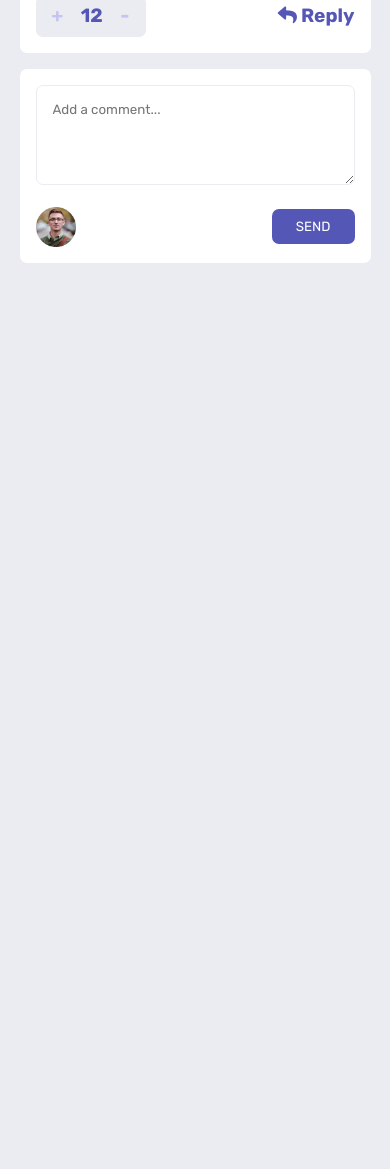
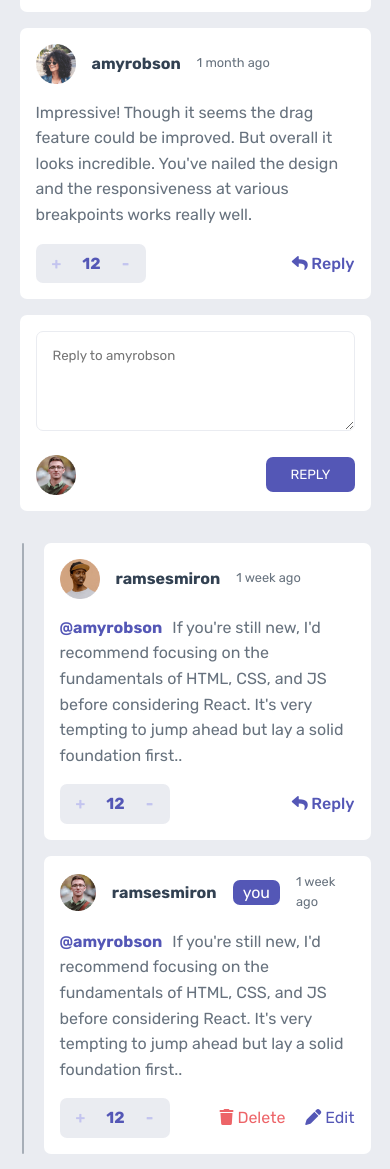
Before and after one commit to ShayanFaghihi/Interactive-comments-section, a plain HTML site: page index.html in a window 390 px wide. Shown: the part 292-1461 px from the top of the page. Before the commit the page ends 844 px from the top, so only its background shows below. Drawn offline with Linux system fonts and the light colour scheme.

Commit message:
Mobile View Completed

```diff
--- a/index.html
+++ b/index.html
@@ -15,6 +15,7 @@
   <div class="container">
     <!-- Comments section -->
     <div class="comments-section">
+
       <!-- Comment Box -->
       <div class="comment-box">
         <div class="comment-box__user">
@@ -37,6 +38,97 @@
           </div> <!--End of Reply-->
         </div> <!--End of Interaction-->
       </div> <!--End of Comment Box-->
+
+      <!-- Comment Box -->
+      <div class="comment-box">
+        <div class="comment-box__user">
+          <span class="user-avatar"><img src="/images/avatars/image-amyrobson.png" alt="amyrobson" class="avatar"></span>
+          <span class="username">amyrobson</span>
+          <span class="user-comment-date">1 month ago</span>
+        </div> <!--End of user-->
+        <div class="comment-box__comment">
+          <p class="comment">Impressive! Though it seems the drag feature could be improved. But overall it looks incredible. You've nailed the design and the responsiveness at various breakpoints works really well.</p>
+        </div> <!--End of comment-->
+        <div class="comment-box__interact">
+          <div class="comment-score">
+            <span class="like">+</span>
+            <span class="score">12</span>
+            <span class="dislike">-</span>
+          </div> <!--End of Scores-->
+          <div class="reply">
+            <i class="fas fa-reply"></i>
+            Reply
+          </div> <!--End of Reply-->
+        </div> <!--End of Interaction-->
+      </div> <!--End of Comment Box-->
+
+      <!-- Add a reply section -->
+      <div class="add-comment-section add-reply">
+        <form action="" id="replyCommentForm">
+          <textarea name="add-comment" id="replyCommentBox" placeholder="Reply to amyrobson"></textarea>
+          <div class="add-comment__trigger">
+              <img src="/images/avatars/image-juliusomo.png" alt="juliusomo" class="avatar">
+              <button type="submit" class="btn btn-blue">Reply</button>
+          </div>
+        </form>
+      </div> <!--End of Add reply Section-->
+
+      <!-- Replies Comment Box -->
+      <div class="reply-section">
+
+        <div class="comment-box">
+          <div class="comment-box__user">
+            <span class="user-avatar"><img src="/images/avatars/image-ramsesmiron.png" alt="ramsesmiron" class="avatar"></span>
+            <span class="username">ramsesmiron</span>
+            <span class="user-comment-date">1 week ago</span>
+          </div> <!--End of user-->
+          <div class="comment-box__comment">
+            <p class="comment"><span class="reply-to">@amyrobson</span>If you're still new, I'd recommend focusing on the fundamentals of HTML, CSS, and JS before considering React. It's very tempting to jump ahead but lay a solid foundation first..</p>
+          </div> <!--End of comment-->
+          <div class="comment-box__interact">
+            <div class="comment-score">
+              <span class="like">+</span>
+              <span class="score">12</span>
+              <span class="dislike">-</span>
+            </div> <!--End of Scores-->
+            <div class="reply">
+              <i class="fas fa-reply"></i>
+              Reply
+            </div> <!--End of Reply-->
+          </div> <!--End of Interaction-->
+        </div> <!--End of Replies Comment Box-->
+
+        <div class="comment-box self-comment">
+          <div class="comment-box__user">
+            <!-- My Comment Details -->
+            <span class="user-avatar"><img src="/images/avatars/image-juliusomo.png" alt="ramsesmiron" class="avatar"></span>
+            <span class="username">ramsesmiron</span>
+            <span class="you-tag">you</span>
+            <span class="user-comment-date">1 week ago</span>
+          </div> <!--End of user-->
+
+          <div class="comment-box__comment">
+            <p class="comment"><span class="reply-to">@amyrobson</span>If you're still new, I'd recommend focusing on the fundamentals of HTML, CSS, and JS before considering React. It's very tempting to jump ahead but lay a solid foundation first..</p>
+          </div> <!--End of comment-->
+
+          <div class="comment-box__interact">
+            <div class="comment-score">
+              <span class="like">+</span>
+              <span class="score">12</span>
+              <span class="dislike">-</span>
+            </div> <!--End of Scores-->
+
+            <div class="comment-box__interact--self">
+              <span class="delete"><i class="fas fa-trash"></i> Delete</span>
+              <span class="edit"><i class="fas fa-pen"></i> Edit</span>
+            </div>
+          </div> <!--End of Interaction-->
+
+        </div> <!--End of My Reply Comment Box-->
+
+      </div> <!--End of Replies Section-->
+
+
     </div> <!--End of Comments Section-->
 
     <!-- Add a comment section -->
@@ -48,7 +140,7 @@
             <button type="submit" class="btn btn-blue">Send</button>
         </div>
       </form>
-    </div>
+    </div> <!--End of Add comment Section-->
   </div> <!--End of Container-->
 
   <!-- Pull dynamic content from the data.json file -->
--- a/style.css
+++ b/style.css
@@ -22,7 +22,8 @@
     --ne-white : hsl(0, 0%, 100%);
 
     /* Font */
-    --default-font-size : 1.2rem;
+    --default-font-size : 1rem;
+    --font-size-small : .8rem;
 
     /* Border */
     --default-border-radius : 7px;
@@ -33,7 +34,7 @@ body {
     font-size: 16px;
     font-weight: 400;
     letter-spacing: 1.8;
-    line-height: 1.4;
+    line-height: 1.6;
     min-height: 100vh;
     display: flex;
     justify-content: center;
@@ -73,7 +74,8 @@ img {
     font-weight: 400;
 }
 
-.btn:focus {
+.btn:focus,
+textarea:focus {
     outline: none;
 }
 
@@ -86,6 +88,7 @@ img {
 .btn-blue:hover {
     background-color: var(--pri-light-gray-blue);
 }
+
 /* ////////////////////////// */
 /* Main Styles */
 /* ////////////////////////// */
@@ -93,7 +96,6 @@ img {
 /* Comments Section */
 /* Comment Box */
 .comment-box {
-    width: 100%;
     background-color: var(--ne-white);
     padding: 1rem;
     border-radius: var(--default-border-radius);
@@ -110,6 +112,11 @@ img {
     align-items: center;
 }
 
+.comment-box__user .user-avatar {
+    display: flex;
+    align-items: center;
+}
+
 .comment-box__user>span + span {
     margin-left: 1rem;
 }
@@ -120,9 +127,62 @@ img {
     color: var(--neu-dark-blue);
 }
 
+
 .comment-box__user .user-comment-date {
-    font-size: var(--default-font-size);
+    font-size: var(--font-size-small);
     color: var(--neu-gray-blue);
+
+}
+
+/* Add reply comment */
+.add-comment-section.add-reply {
+    margin: 1rem 0 2rem 0;
+}
+
+/* Reply Comment Boxes */
+.comments-section .reply-section {
+    margin-left: 1.5rem;
+    position: relative;
+}
+
+.comments-section .reply-section .comment-box__comment .reply-to {
+    font-weight: 700;
+    color: var(--pri-mod-blue);
+    margin-right: 10px;
+}
+.comments-section .reply-section::before {
+    content: '';
+    position: absolute;
+    width: 2px;
+    height: 100%;
+    border-radius: var(--default-border-radius);
+    background-color: var(--neu-gray-blue);
+    opacity: .5;
+    top: 0;
+    left: -22px;
+}
+
+/* My Comment */
+/* You Purple Tag */
+.self-comment .comment-box__user .you-tag {
+    background-color: var(--pri-mod-blue);
+    color: var(--ne-white);
+    padding: 0 10px;
+    border-radius: var(--default-border-radius);
+}
+
+.comment-box__interact--self>span + span {
+    margin-left: 1rem;
+}
+
+.self-comment .delete {
+    color: var(--pri-soft-red);
+    cursor: pointer;
+}
+
+.self-comment .edit {
+    color: var(--pri-mod-blue);
+    cursor: pointer;
 }
 
 /* Comment */
@@ -168,7 +228,7 @@ img {
     cursor: pointer;
     font-size: var(--default-font-size);
     color: var(--pri-mod-blue);
-    font-weight: 700;
+    font-weight: 500;
     transition: color .3s ease-out;
 }
 
@@ -183,6 +243,7 @@ img {
     background-color: var(--ne-white);
     border-radius: var(--default-border-radius);
     padding: 1rem;
+    position: relative;
 }
 
 .add-comment-section form>textarea {
```
